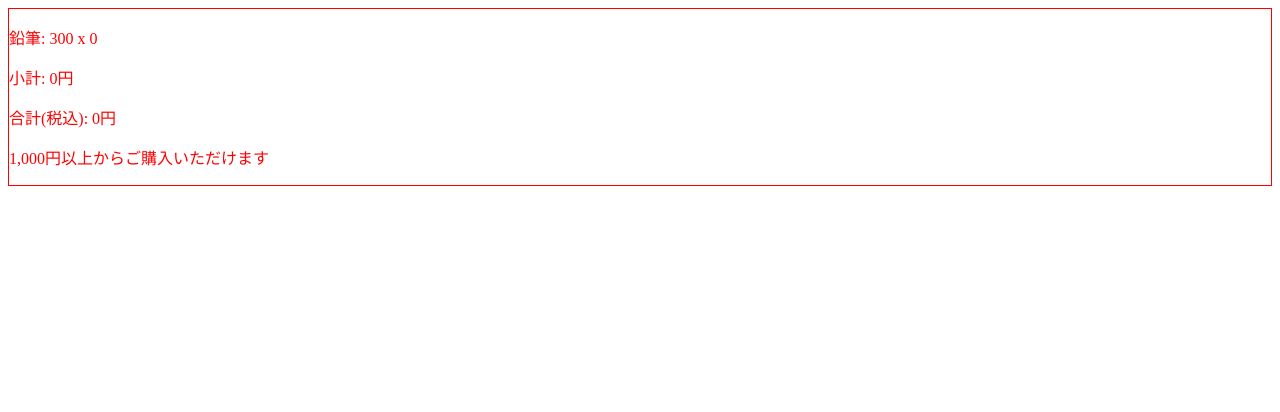
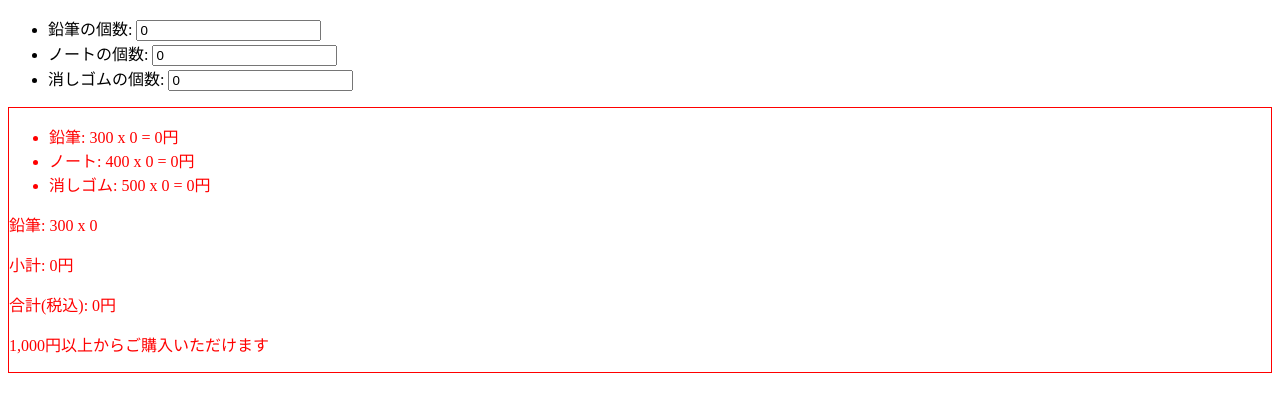
Before and after one commit to bignyokki/vue, a plain HTML site: page index.html in a window 1280 px wide. Drawn offline with nearby package versions, Linux system fonts and the light colour scheme.

Commit message:
イベントハンドリング

```diff
--- a/index.html
+++ b/index.html
@@ -4,8 +4,31 @@
 
 <div id="app">
 
+  <ul>
+    <li v-for="item in items" v-bind:key="item.name">
+      <!-- イベントハンドリング: 「v-on: イベント名="式として実行したい属性値"」
+           v-onでイベントが発生した時に属性値で指定した式を評価する
+           v-on → htmlでイベントが発生した時、Vueインスタンスの値を変更する 単方向
+           v-bind → Vueインスタンスのdataの値が変更されるとhtmlのvalueも変更される 単方向
+           v-model = v-on + v-bind ビュー(DOM)で変更があったときに、その値をVueインスタンスのデータとして更新する
+                                   逆にVueインスタンスのデータに変更があった場合はビューを再レンダリングする -->
+      <!-- {{ item.name }}の個数: <input type="number" v-on:input="item.quantity = $event.target.value" v-bind:value="item.quantity" min="0"> -->
+      <!-- 上をv-modelに書き換え -->
+      {{ item.name }}の個数: <input type="number" v-model="item.quantity" min="0">
+    </li>
+  </ul>
+
   <!-- 1000円以上になるまで、赤く表示する -->
   <div :style="errorMessageStyle">
+
+    <ul>
+      <!-- 各商品の単価と購入個数のリストを表示する -->
+      <!-- リストレンダリング: v-for="要素 in 配列" -->
+      <!-- v-bind:key=〜で生成時に一意なキーを与える(特に利用することはないが、Vue.jsのパフォーマンス等の理由で必須) -->
+      <li v-for="item in items" v-bind:key="item.name">
+        {{ item.name }}: {{ item.price }} x {{ item.quantity }} = {{ item.price * item.quantity | numberWithDelimiter}}円
+      </li>
+    </ul>
 
     <p>{{ items[0].name }}: {{ items[0].price }} x {{ items[0].quantity }}</p>
     <p>小計: {{ totalPrice | numberWithDelimiter }}円</p>
```
